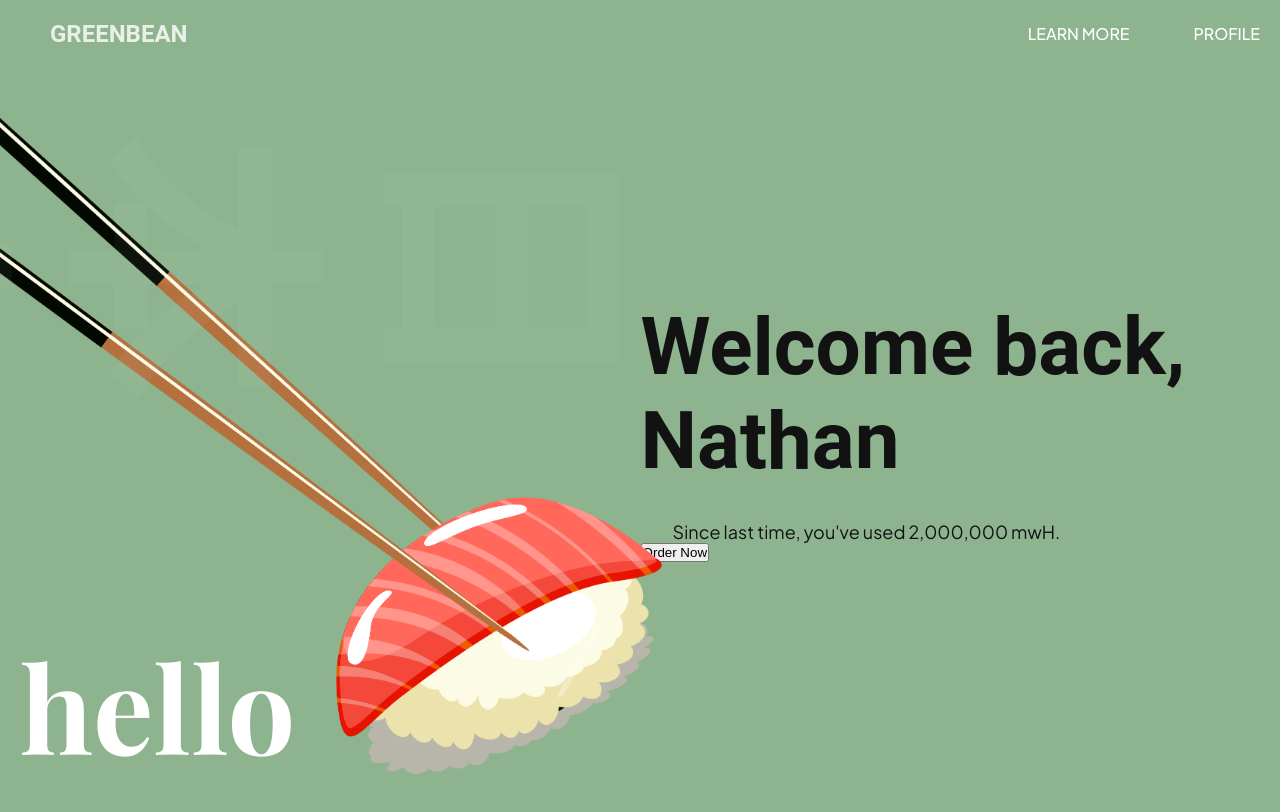
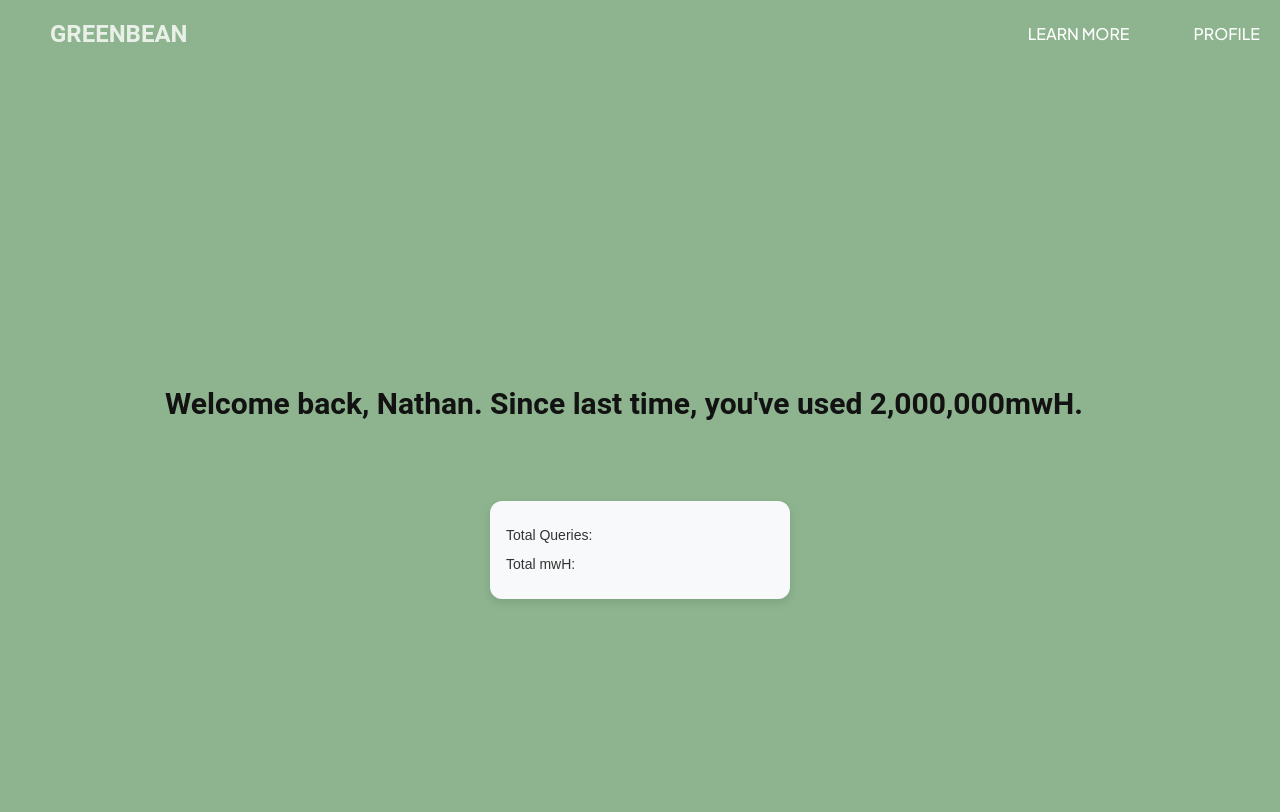
Before and after one commit to npgilman/greenbean-extension, a website built with Vite: page greenbean/index.html in a window 1280 px wide. Built offline with nearby package versions, Linux system fonts and the light colour scheme.

Commit message:
card and center hero

```diff
--- a/greenbean/css/sections/hero.css
+++ b/greenbean/css/sections/hero.css
@@ -2,12 +2,14 @@
     display: flex;
     min-height: calc(100vh - 74px);
     overflow: hidden;
-}
+    justify-content: center;
+    align-items: center;
+    height: 100vh; /* Ensure the section takes the full viewport height */
+  }
 
 .hero-image {
     flex: 1;
     display: flex;
-    flex-direction: column;
 
     position: relative;
     z-index: 5;
@@ -44,7 +46,6 @@
     flex: 1.22;
     display: flex;
     justify-content: space-between;
-    flex-direction: column;
 }
 
 .hero-content-info {
@@ -52,11 +53,10 @@
     flex: 1;
     display: flex;
     justify-content: center;
-    flex-direction: column;
 }
 
 .hero-content-info h1 {
-    font-size: 80px;
+    font-size: 30px;
     font-weight: 600px;
     font-family: var(--roboto);
     color: var(--secondary-color);
--- /dev/null
+++ b/greenbean/css/sections/stats.css
@@ -0,0 +1,17 @@
+.stats {
+    background-color: #f8f9fa;
+    border-radius: 12px;
+    box-shadow: 0 4px 8px rgba(0, 0, 0, 0.1);
+    padding: 16px;
+    max-width: 300px;
+    margin: 16px auto;
+    text-align: left;
+    font-family: Arial, sans-serif;
+    line-height: 1.5;
+}
+
+.stats p {
+    margin: 8px 0;
+    font-size: 14px;
+    color: #333;
+}
--- a/greenbean/css/style.css
+++ b/greenbean/css/style.css
@@ -4,10 +4,7 @@
 /* other css file imports */
 @import url("sections/header.css");
 @import url("sections/hero.css");
-@import url("sections/about.css");
-@import url("sections/popular.css");
-@import url("sections/trending.css");
-@import url("sections/subscribe.css");
+@import url("sections/stats.css");
 @import url("sections/footer.css");
 
 /* CSS variables for reusablity across all files (including above imported) */
--- a/greenbean/index.html
+++ b/greenbean/index.html
@@ -37,7 +37,38 @@
     </header>
 
     <section class="hero">
-      <div class="hero-image">
+      <section class="hero">
+        <div class="hero-container">
+          <div class="hero-content">
+            <div class="hero-content-info">
+              <h1>Welcome back, Nathan. Since last time, you've used 2,000,000mwH.</h1>
+              <p></p>
+              <!-- <div class="hero-content__buttons">
+                <button class="login" id="login">Login</button>
+              </div> -->
+            </div>
+          </div>
+          <div class="stats">
+            <p>Total Queries: </p>
+            <p>Total mwH: </p>
+          </div>
+        </div>
+      <!-- <div class="hero-content">
+        <div class="hero-content-info">
+          <h1>Welcome back, Nathan. Since last time, you've used 2,000,000mwH.</h1>
+          <p></p>
+          <div class="hero-content__buttons">
+            <button
+            class="login" id="login">Login</button>
+          </div>
+        </div>
+      </div>
+      <div class="stats">
+        <p>Total Queries: </p>
+        <p>Total mwH: </p>
+      </div> -->
+
+      <!-- <div class="hero-image">
         <img
           src="assets/sushi-1.png"
           alt="sushi"
@@ -46,21 +77,8 @@
           hello
         </h2>
         <div class="hero-image__overlay"></div>
-      </div>
-
-      <div class="hero-content">
-        <div class="hero-content-info">
-          <h1>Welcome back, Nathan</h1>
-          <p>Since last time, you've used 2,000,000 mwH.</p>
-          <div class="hero-content__buttons">
-            <button
-            class="hero-content__order-button">Order Now</button>
-          </div>
-        </div>
-        <div class="hero-content__testimonial">
-        </div>
-      </div>
+      </div> -->
     </section>
-    <script type="module" src="js/script.js"></script>
+    <script type="module" src="js/app.js"></script>
   </body>
 </html>
```
Also changed, not shown: greenbean/css/sections/about.css (deleted), greenbean/css/sections/popular.css (deleted), greenbean/css/sections/subscribe.css (deleted), greenbean/css/sections/trending.css (deleted).
